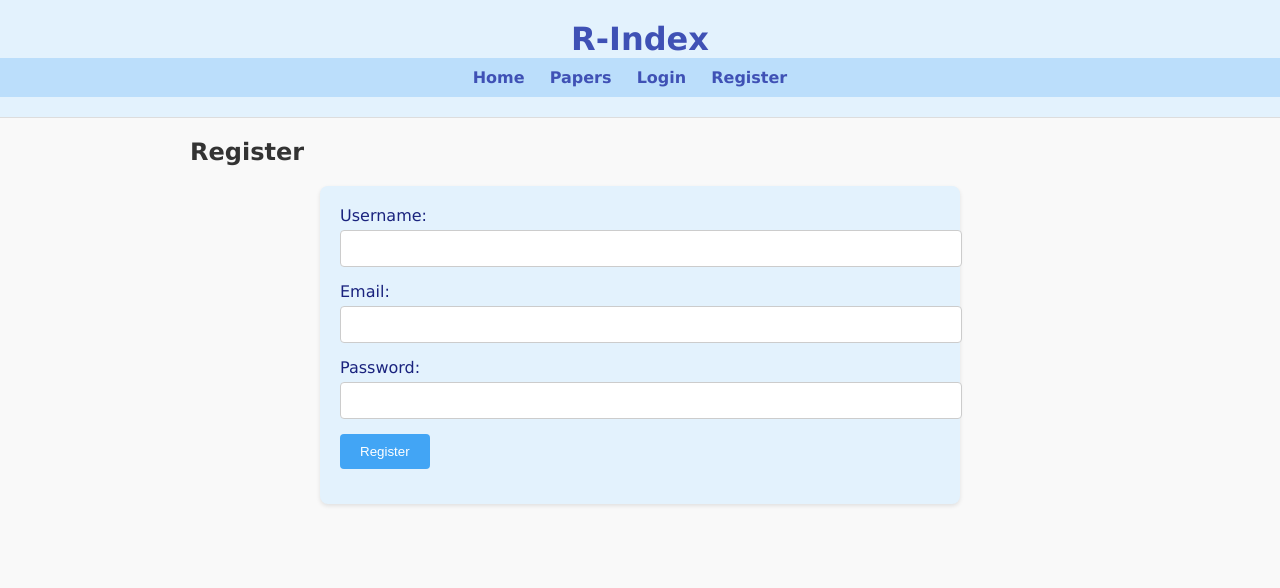
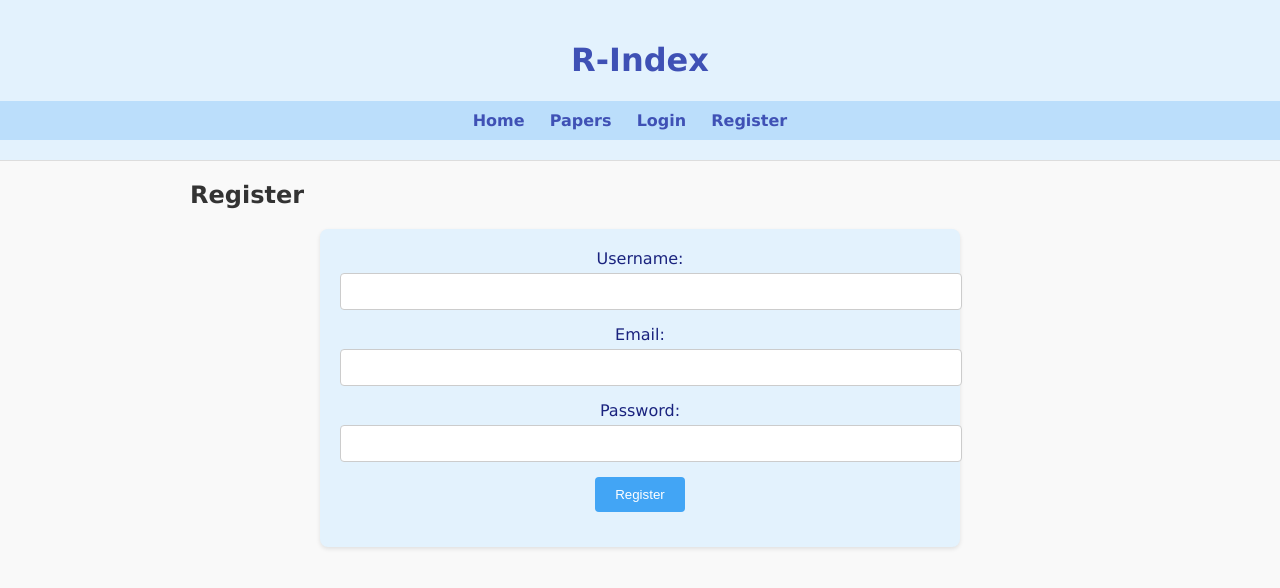
Before and after one commit to rubenfb23/r-index, a Flask app: page /register in a window 1280 px wide. Shown: the top 588 px of the page. Run offline with Flask 3, Linux system fonts and the light colour scheme.

Commit message:
Modified style

```diff
--- a/src/static/css/styles.css
+++ b/src/static/css/styles.css
@@ -13,7 +13,7 @@ header {
 }
 
 header h1 {
-    margin: 0;
+    margin: 10;
     padding: 0;
     text-align: center;
     color: #3f51b5;
@@ -49,6 +49,7 @@ main {
 }
 
 form {
+    text-align: center;
     max-width: 600px;
     margin: auto;
     background-color: #e3f2fd;
@@ -104,6 +105,7 @@ form input[type="submit"]:hover {
     border-radius: 8px;
     background-color: #e3f2fd;
     box-shadow: 0 2px 4px rgba(0, 0, 0, 0.1);
+    text-align: center;
 }
 
 .paper-box h3 {
```
